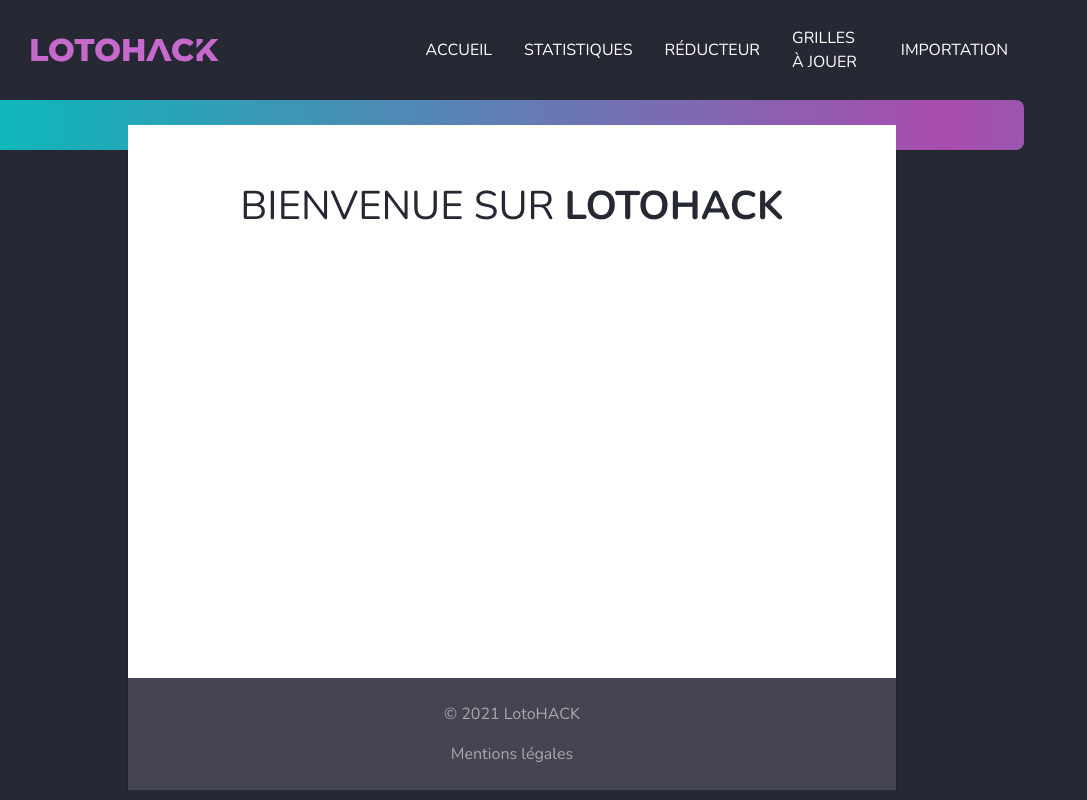
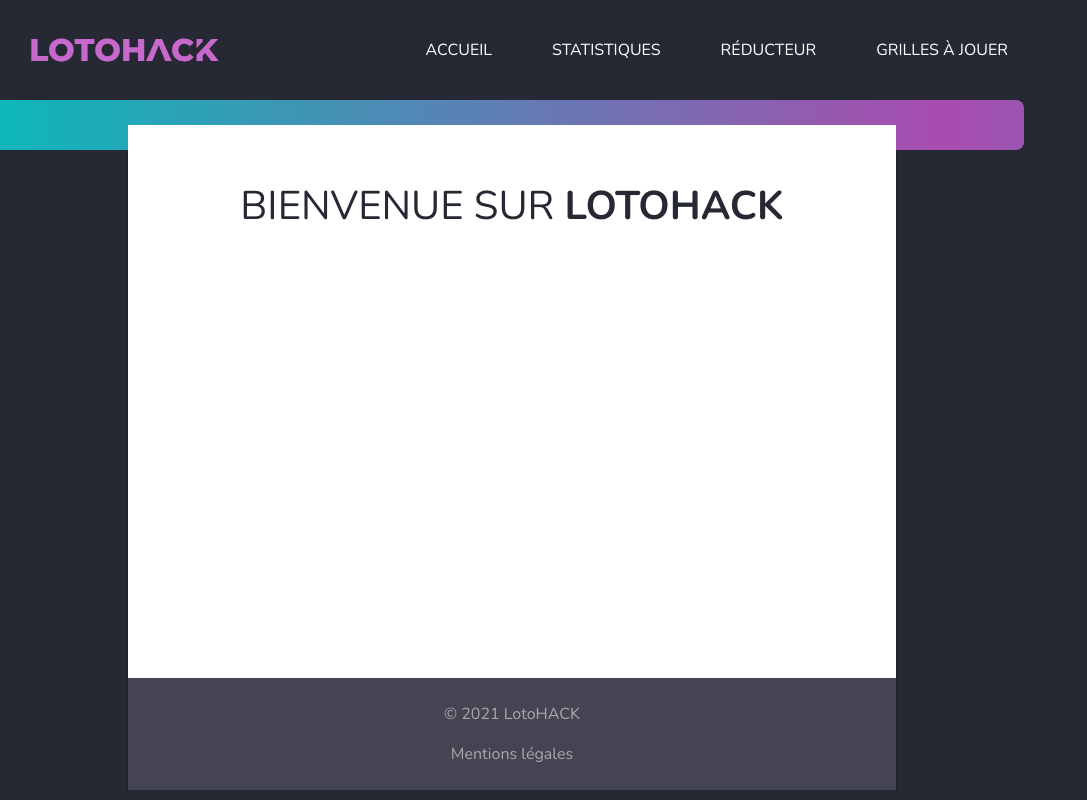
Before and after one commit to RomainBrocheton/LotoHack, a PHP site: page / in a window 1280 px wide. Shown: the whole page, without its empty margins (0-1087 px from the left). Run offline with PHP 8.4, Linux system fonts and the light colour scheme; some libraries are stand-ins or nearby versions.

Commit message:
suppression importation

```diff
--- a/view/template.php
+++ b/view/template.php
@@ -31,7 +31,6 @@
                 <a href="statistiques.php">Statistiques</a>
                 <a href="reducteur.php">Réducteur</a>
                 <a href="generateur.php">Grilles à jouer</a>
-                <a href="importation.php">Importation</a>
             </nav>
         </header>
         <div class="header-gradient"><div></div></div>
```
